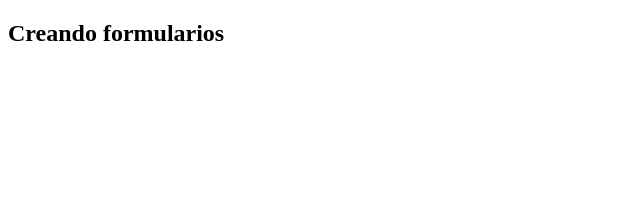
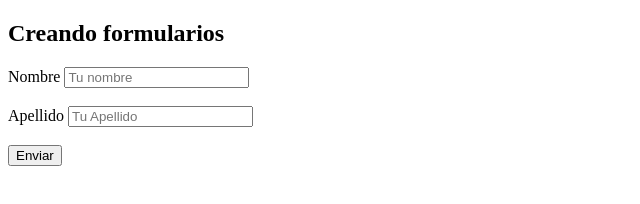
Before and after one commit to saulocervantes/DesarrolloWebCompletoconHTML5CSS3JSAJAXPHPyMySQL, a plain HTML site: page desarrolloweb/formularios.html in a window 1280 px wide. Shown: the whole page, without its empty margins (0-640 px from the left). Drawn offline with Linux system fonts and the light colour scheme.

Commit message:
59 Labels e Inputs Text

```diff
--- a/desarrolloweb/formularios.html
+++ b/desarrolloweb/formularios.html
@@ -7,6 +7,16 @@
 <body>
   <h2>Creando formularios</h2>
 
-  <form class="formulario"></form>
+  <form class="formulario">
+    <label for="nombre">Nombre</label>
+    <input type="text" name="nombre" id="nombre" placeholder="Tu nombre">
+
+    <br><br>
+    <label for="apellido">Apellido</label>
+    <input type="text" name="apellido" id="apellido" placeholder="Tu Apellido">
+
+    <br><br>
+    <input type="submit" value="Enviar">
+  </form>
 </body>
 </html>
```
